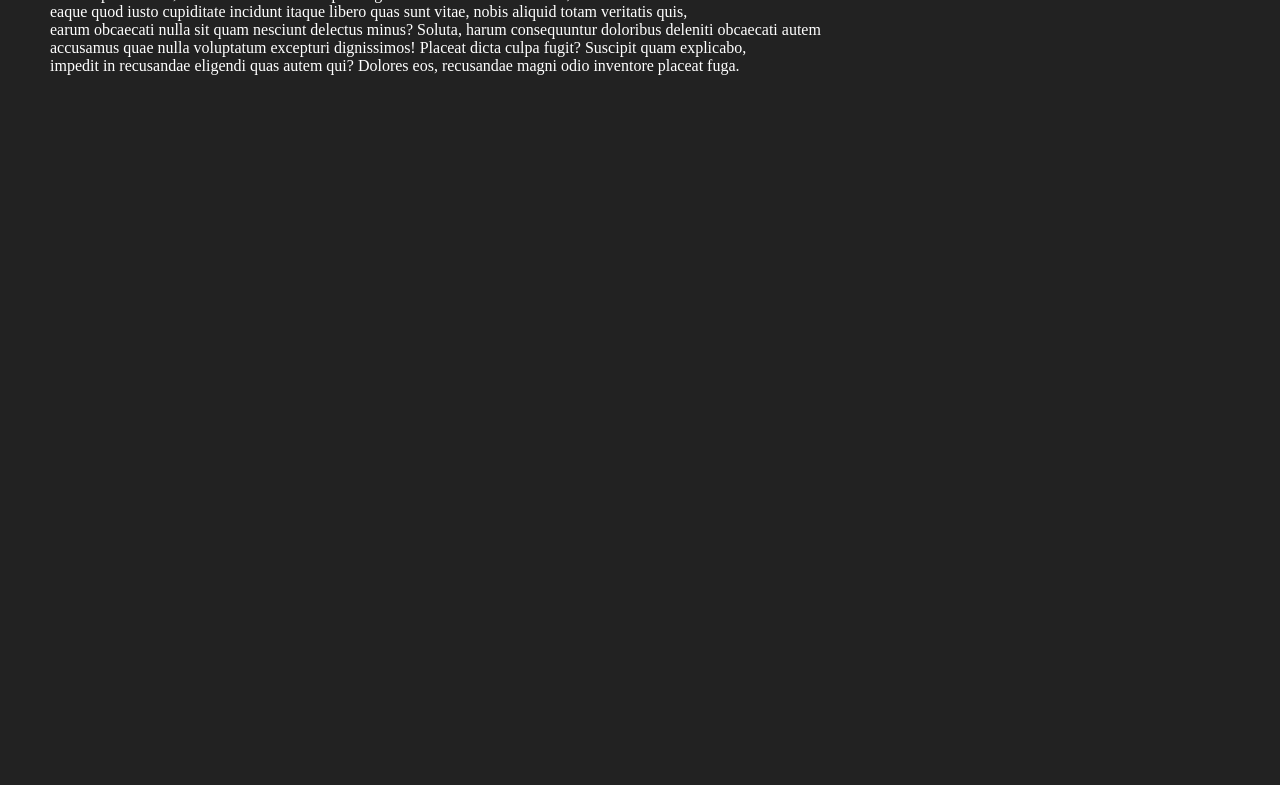
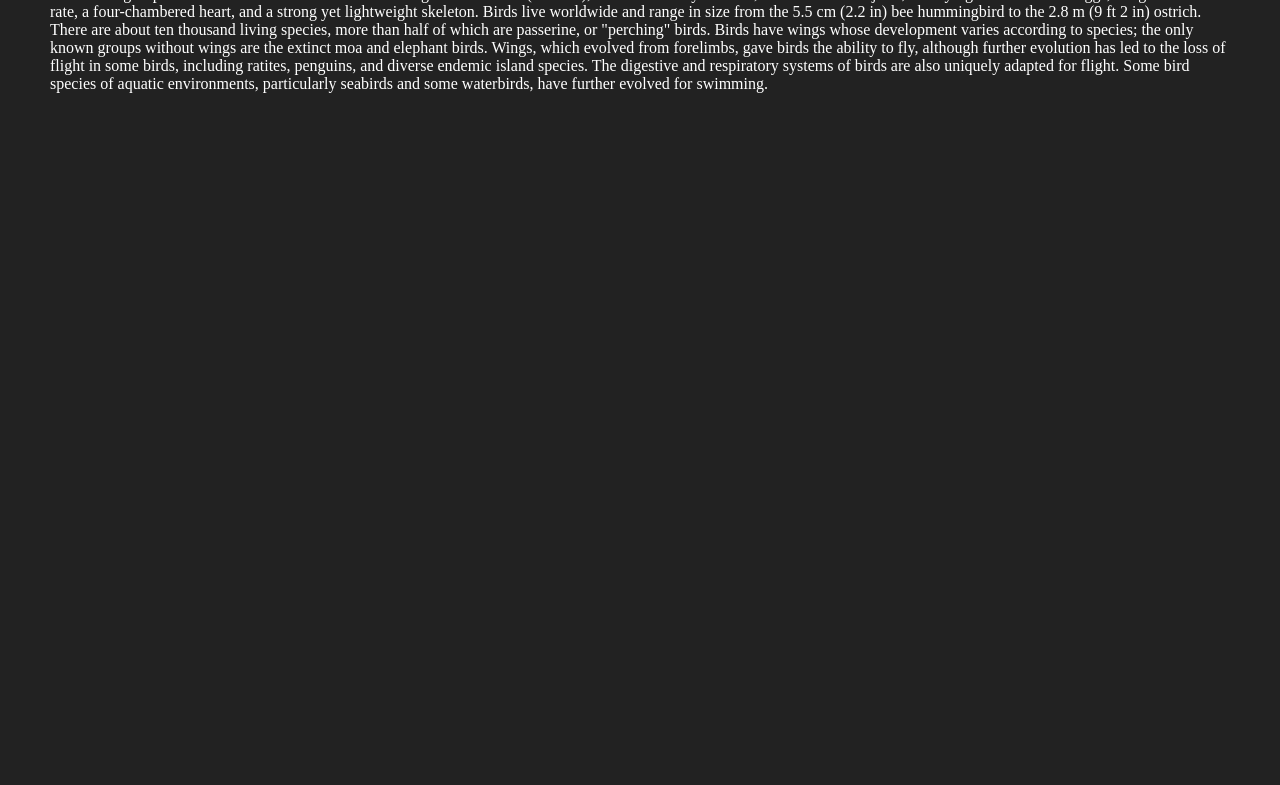
Before and after one commit to SupremeVab/splitonscroll.github.io, a plain HTML site: page index.html in a window 1280 px wide. Shown: the part 920-1705 px from the top of the page. Drawn offline with Linux system fonts and the light colour scheme.

Commit message:
Update index.html

```diff
--- a/index.html
+++ b/index.html
@@ -22,11 +22,16 @@
         <h2>
             Split Scroll Page Down
         </h2>
-            <p>Lorem ipsum dolor, sit amet consectetur adipisicing elit. Blanditiis enim mollitia, <br>
-                eaque quod iusto cupiditate incidunt itaque libero quas sunt vitae, nobis aliquid totam veritatis quis,<br>
-                 earum obcaecati nulla sit quam nesciunt delectus minus? Soluta, harum consequuntur doloribus deleniti obcaecati autem <br>
-                 accusamus quae nulla voluptatum excepturi dignissimos! Placeat dicta culpa fugit? Suscipit quam explicabo,<br>
-                  impedit in recusandae eligendi quas autem qui? Dolores eos, recusandae magni odio inventore placeat fuga. <br></p>
+            <p>Birds are a group of warm-blooded vertebrates constituting the class Aves (/ˈeɪviːz/), characterised by feathers,
+                toothless beaked jaws, the laying of hard-shelled eggs, a high metabolic rate, a four-chambered heart, and a strong yet lightweight skeleton.
+                Birds live worldwide and range in size from the 5.5 cm (2.2 in) bee hummingbird to the 2.8 m (9 ft 2 in) ostrich. There are about ten thousand living species,
+                more than half of which are passerine, or "perching" birds. Birds have wings whose development varies according to species; the only known groups
+                without wings
+                are the extinct moa and elephant birds. Wings, which evolved from forelimbs, gave birds the ability to fly,
+                although further evolution has led to the loss of flight in some birds, including ratites, penguins, and diverse endemic island species.
+                The digestive and respiratory systems of
+                birds are also uniquely adapted for flight. Some bird species of aquatic environments, particularly seabirds and some waterbirds,
+                have further evolved for swimming. <br></p>
         </div>
 
         <script>
```
